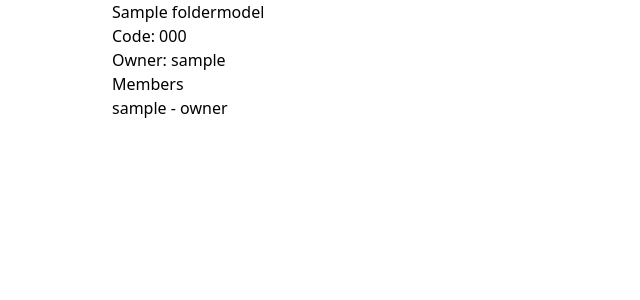
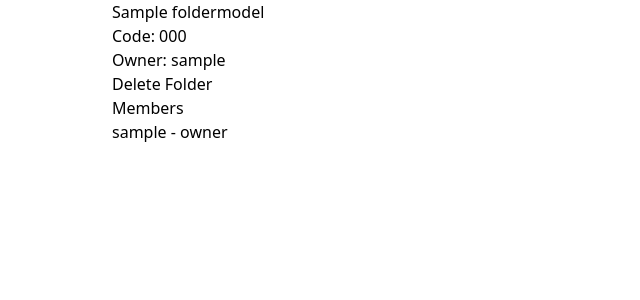
Before and after one commit to DaleStack/Mnemo, a Django app: page /mnemo/folder/1/ in a window 1280 px wide. Shown: the top 300 px of the page, without its empty margins (0-640 px from the left). Run offline with Django 5.2, Linux system fonts and the light colour scheme; a user stored in the database is signed in; tables that the repository leaves empty hold one stand-in row (values such as "Sample post"); style sheets or scripts are compiled from the project's sources; some libraries are stand-ins or nearby versions.

Commit message:
feat: leaving folder and deleting folder

```diff
--- a/folders/templates/folders/base.html
+++ b/folders/templates/folders/base.html
@@ -4,7 +4,7 @@
 <head>
     <meta charset="UTF-8">
     <meta name="viewport" content="width=device-width, initial-scale=1.0">
-    <title>{% block title %}Mnemo | App{% endblock %}</title>
+    <title>{% block title %}Mnemo | Manager{% endblock %}</title>
     {% tailwind_css %}
 </head>
 <body class="px-4 lg:px-28 ">
--- a/folders/templates/folders/folder_detail.html
+++ b/folders/templates/folders/folder_detail.html
@@ -4,6 +4,18 @@
 <h2>{{ folder.subject_name }}</h2>
 <p>Code: {{ folder.code }}</p>
 <p>Owner: {{ folder.user.username }}</p>
+
+{% if membership.role == "owner" %}
+    <form action="{% url 'delete_folder' folder.id %}" method="post">
+        {% csrf_token %}
+        <button type="submit">Delete Folder</button>
+    </form>
+{% else %}
+    <form action="{% url 'leave_folder' folder.id %}" method="post">
+        {% csrf_token %}
+        <button type="submit">Leave Folder</button>
+    </form>
+{% endif %}
 
 <h3>Members</h3>
 <ul>
--- a/folders/urls.py
+++ b/folders/urls.py
@@ -1,9 +1,11 @@
 from django.urls import path
-from .views import home_page, create_folder, join_folder, folder_view
+from .views import home_page, create_folder, join_folder, folder_view, leave_folder, delete_folder
 
 urlpatterns = [
     path('home/', home_page, name='home'),
     path('create-folder/', create_folder, name='create_folder'),
     path('join-folder/', join_folder, name='join_folder'),
     path('folder/<int:folder_id>/', folder_view, name='folder_view'),
+    path('folders/<int:folder_id>/leave/', leave_folder, name='leave_folder'),
+    path('folders/<int:folder_id>/delete/', delete_folder, name='delete_folder'),
 ]
--- a/folders/views.py
+++ b/folders/views.py
@@ -62,7 +62,53 @@
 
 @login_required
 def folder_view(request, folder_id):
-    # Only get the folder if the current user is a member or owner
+    # Only get the folder if the current user is a member
     folder = get_object_or_404(FolderModel, id=folder_id, members__user=request.user)
 
-    return render(request, 'folders/folder_detail.html', {'folder': folder})
+    # Get the current user's membership (to know their role)
+    membership = FolderMember.objects.get(folder=folder, user=request.user)
+
+    return render(
+        request,
+        'folders/folder_detail.html',
+        {
+            'folder': folder,
+            'membership': membership
+        }
+    )
+
+
+@login_required
+def leave_folder(request, folder_id):
+    """Let a member leave the folder (but owner cannot leave)."""
+    folder = get_object_or_404(FolderModel, id=folder_id, members__user=request.user)
+
+    # Get the membership
+    membership = get_object_or_404(FolderMember, folder=folder, user=request.user)
+
+    # Prevent owner from leaving their own folder
+    if membership.role == 'owner':
+        messages.error(request, "Owners cannot leave their own folder. Delete it instead.")
+        return redirect('folder_view', folder_id=folder.id)
+
+    # Delete membership
+    membership.delete()
+    messages.success(request, f"You have left the folder: {folder.subject_name}")
+    return redirect('home')
+
+
+@login_required
+def delete_folder(request, folder_id):
+    """Let the owner delete the folder and all its members/tasks."""
+    folder = get_object_or_404(FolderModel, id=folder_id, members__user=request.user)
+
+    # Verify the user is owner
+    membership = get_object_or_404(FolderMember, folder=folder, user=request.user)
+    if membership.role != 'owner':
+        messages.error(request, "Only the owner can delete this folder.")
+        return redirect('folder_view', folder_id=folder.id)
+
+    # Delete the folder (will cascade to members/tasks)
+    folder.delete()
+    messages.success(request, "Folder deleted successfully.")
+    return redirect('home')
```
